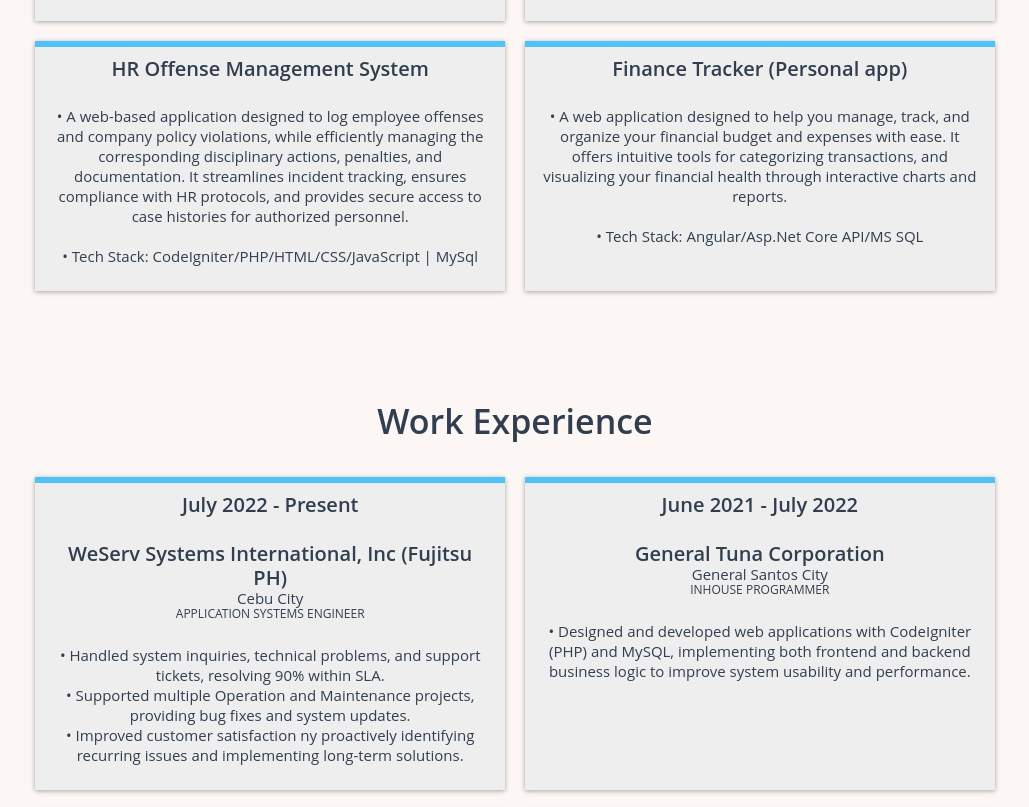
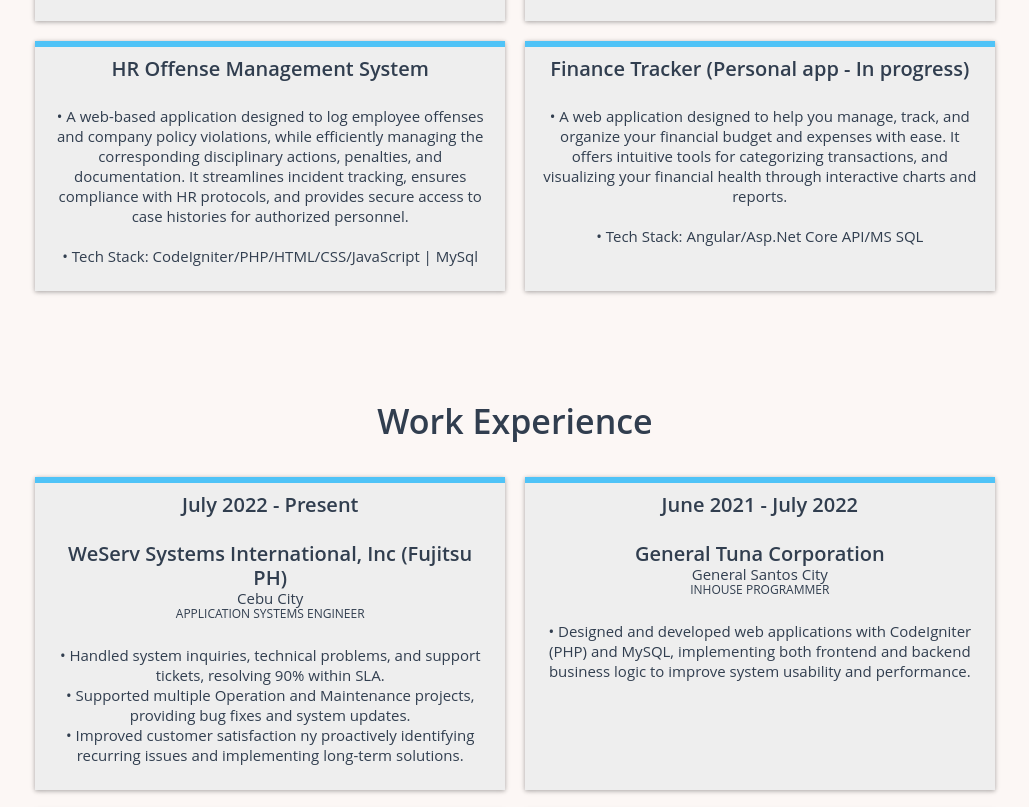
Before and after one commit to jmlauron118/Portfolio, a plain HTML site: page index.html in a window 1280 px wide. Shown: the part 2309-3116 px from the top of the page, without its empty margins (125-1154 px from the left). Drawn offline with nearby package versions, Linux system fonts and the light colour scheme.

Commit message:
[Commit] - Update projects

```diff
--- a/index.html
+++ b/index.html
@@ -203,7 +203,7 @@
                             <div class="proj-box-item">
                                 <div class="proj-head"></div>
                                 <div class="proj-details">
-                                    <h4 class="text-title m text-success">Finance Tracker (Personal app)</h4>
+                                    <h4 class="text-title m text-success">Finance Tracker (Personal app - In progress)</h4>
                                     <p class="text-desc sm">
                                       • A web application designed to help you manage, track, and organize your financial budget and expenses with ease.
                                       It offers intuitive tools for categorizing transactions, and visualizing your financial health through interactive charts and reports.
```
